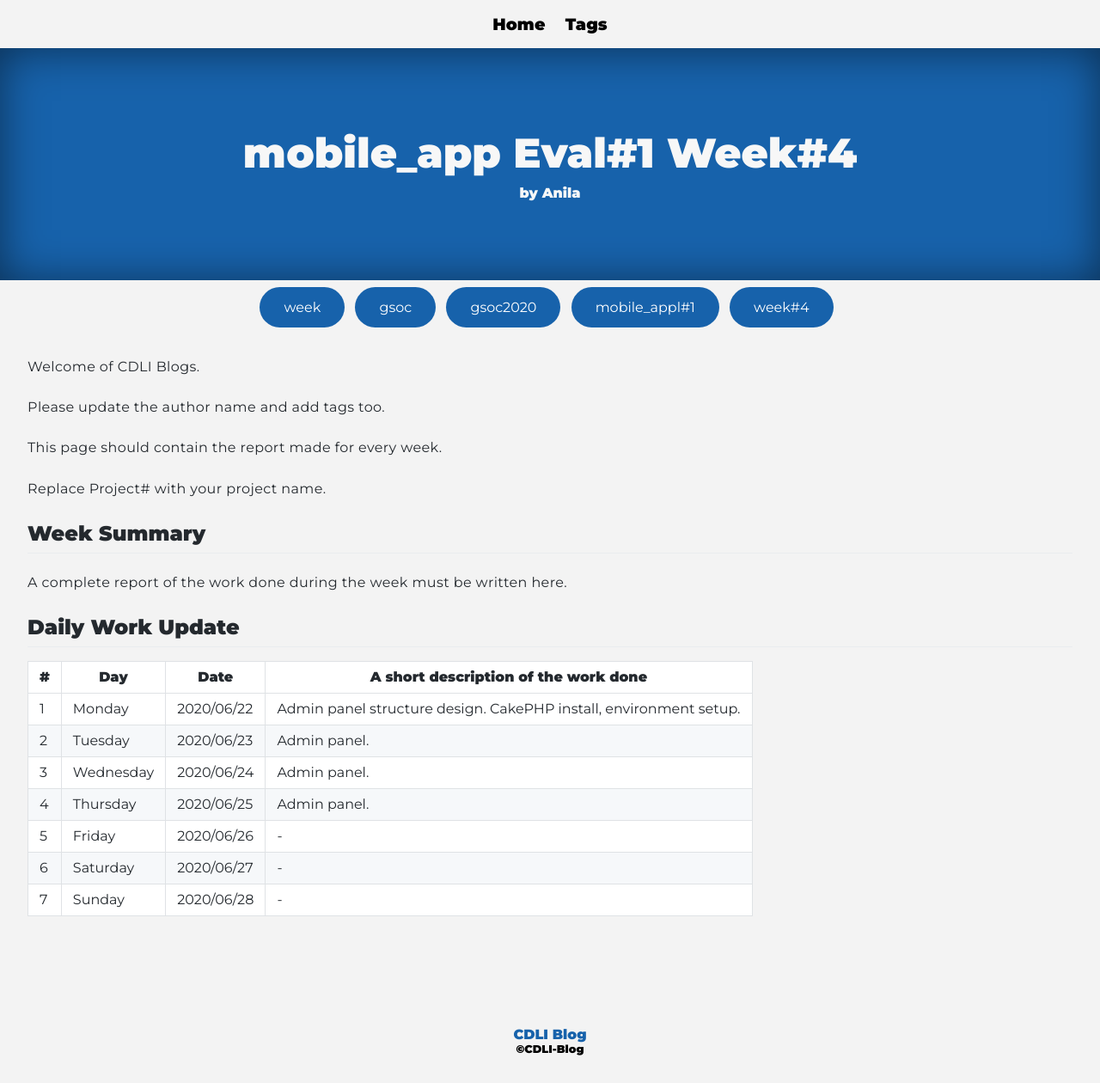
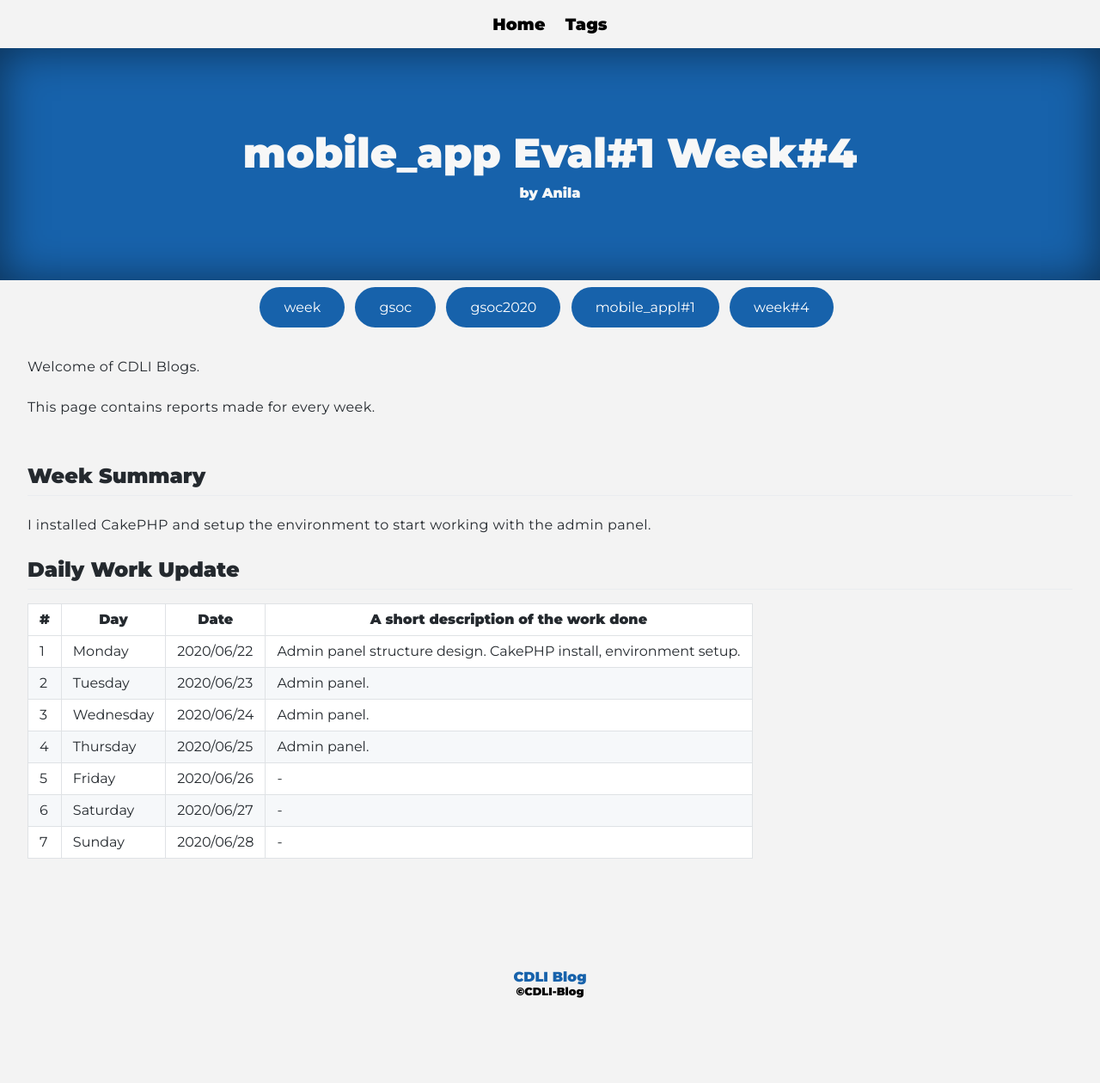
Before and after one commit to cdli-gh/blog, a Jekyll site: the page built from _blog/gsoc20/mobile_app/posts/04_week4.md, in a window 1280 px wide. Shown: the whole page at 86% size. Built offline with Jekyll 4.4.1, drawn with Linux system fonts in a browser that asks for light colours; Markdown is read by kramdown in place of the engine named in the settings; after the commit the page ends 1193 px from its top, so only the background shows below that.

Commit message:
Update 04_week4.md

```diff
--- a/_blog/gsoc20/mobile_app/posts/04_week4.md
+++ b/_blog/gsoc20/mobile_app/posts/04_week4.md
@@ -6,15 +6,11 @@ tags: ["week","gsoc","gsoc2020","mobile_appl#1","week#4"]
 ---
 Welcome of CDLI Blogs.
 
-Please update the author name and add tags too.
-
-This page should contain the report made for every week.
-
-Replace Project# with your project name.
+This page contains reports made for every week.<br><br>
 
 ## Week Summary
 
-A complete report of the work done during the week must be written here.
+I installed CakePHP and setup the environment to start working with the admin panel.
 
 
 ## Daily Work Update
```
